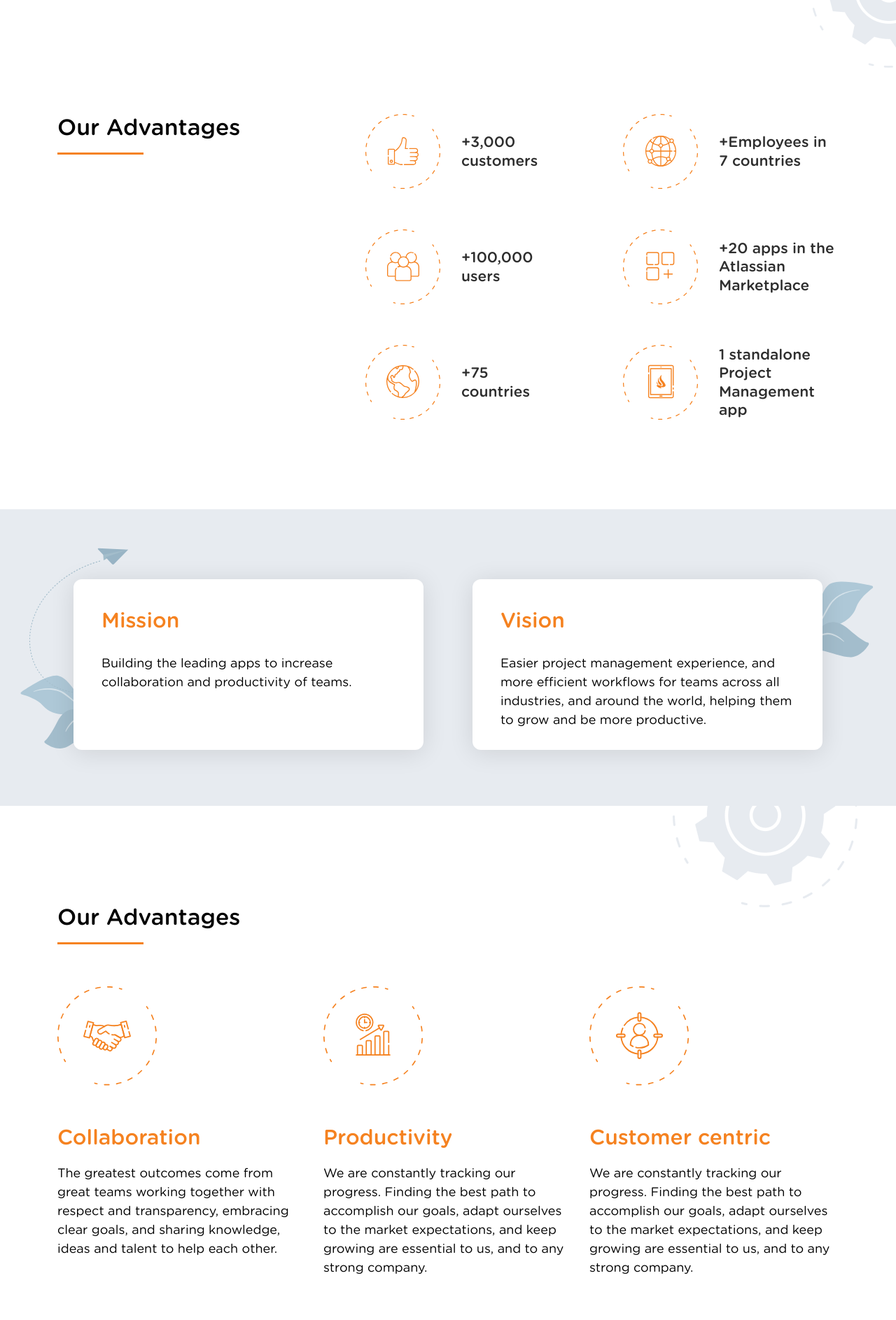
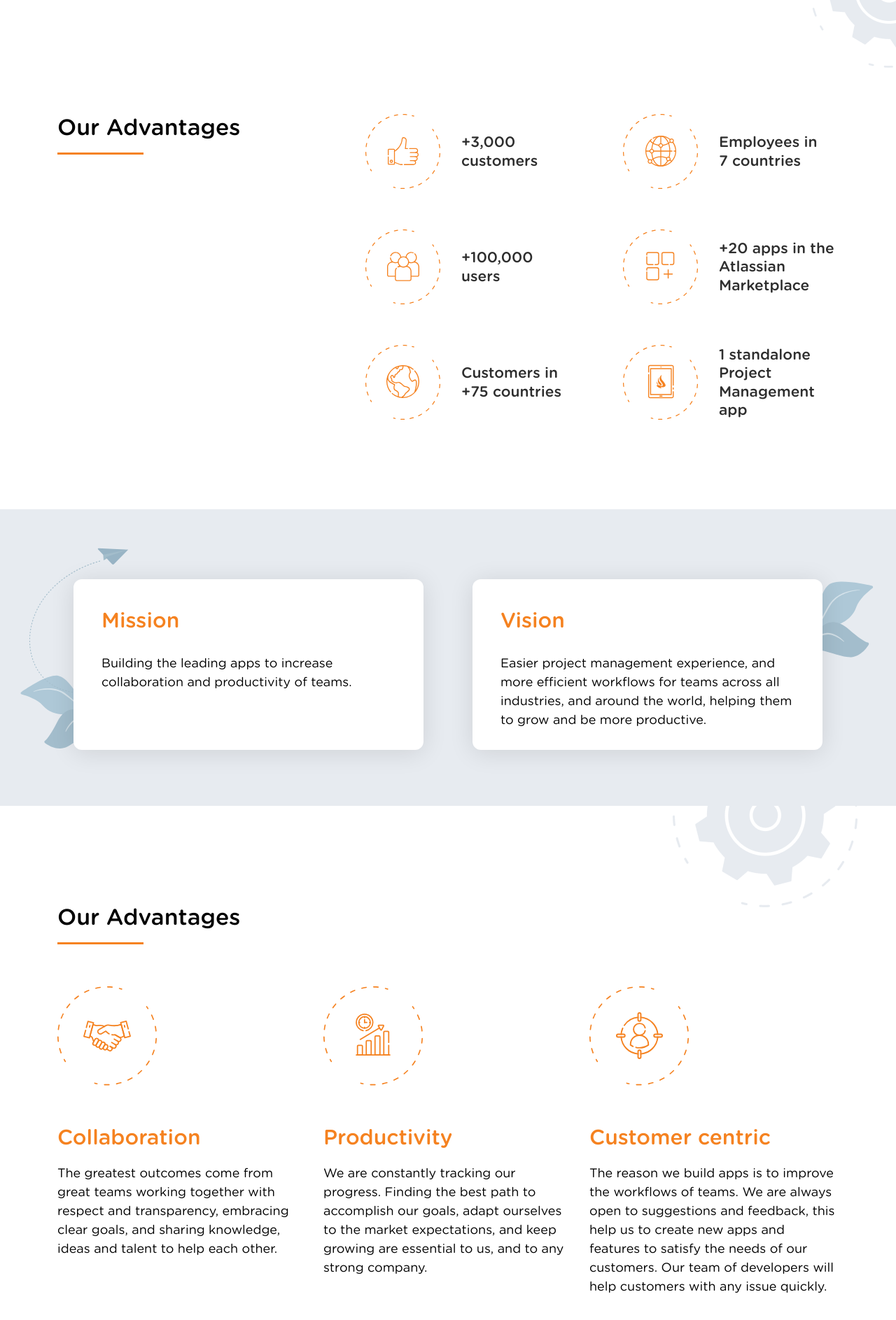
Before and after one commit to IraMonasteretska/bitband-last, a plain HTML site: page about-bitband.html in a window 1280 px wide. Shown: the part 1341-3228 px from the top of the page at 70% size. Drawn offline with Linux system fonts and the light colour scheme.

Commit message:
Add files via upload

```diff
--- a/about-bitband.html
+++ b/about-bitband.html
@@ -116,8 +116,7 @@
                         <div class="col-lg-5 col-md-6 order-md-2 order-1">
                             <div class="grey-infoblock__descr">
                                 <p>
-                                    Bitband has been building
-                                    <span>the best Atlassian apps</span> and other cloud services for over 10 years
+                                    We have been building <span>Atlassian apps</span> and other cloud services for over 10 years
                                 </p>
                             </div>
                         </div>
@@ -141,7 +140,7 @@
                                 </li>
                                 <li class="item">
                                     <img src="img/about/about-adv2.svg" alt="icon">
-                                    <span>+Employees in<br> 7 countries</span>
+                                    <span>Employees in<br> 7 countries</span>
                                 </li>
                                 <li class="item">
                                     <img src="img/about/about-adv3.svg" alt="icon">
@@ -153,7 +152,7 @@
                                 </li>
                                 <li class="item">
                                     <img src="img/about/about-adv5.svg" alt="icon">
-                                    <span>+75<br> countries</span>
+                                    <span>Customers in<br> +75 countries</span>
                                 </li>
                                 <li class="item">
                                     <img src="img/about/about-adv6.svg" alt="icon">
@@ -233,9 +232,10 @@
                                 <img src="img/about/valic3.svg" alt="icon">
                                 <p class="title">Customer centric</p>
                                 <p class="descr">
-                                    We are constantly tracking our progress. Finding the best path to accomplish our
-                                    goals, adapt ourselves to the market expectations, and keep growing are essential to
-                                    us, and to any strong company.
+                                    The reason we build apps is to improve the workflows of teams. We are
+                                    always open to suggestions and feedback, this help us to create new apps
+                                    and features to satisfy the needs of our customers. Our team of developers
+                                    will help customers with any issue quickly.
                                 </p>
                             </div>
                         </div>
```
